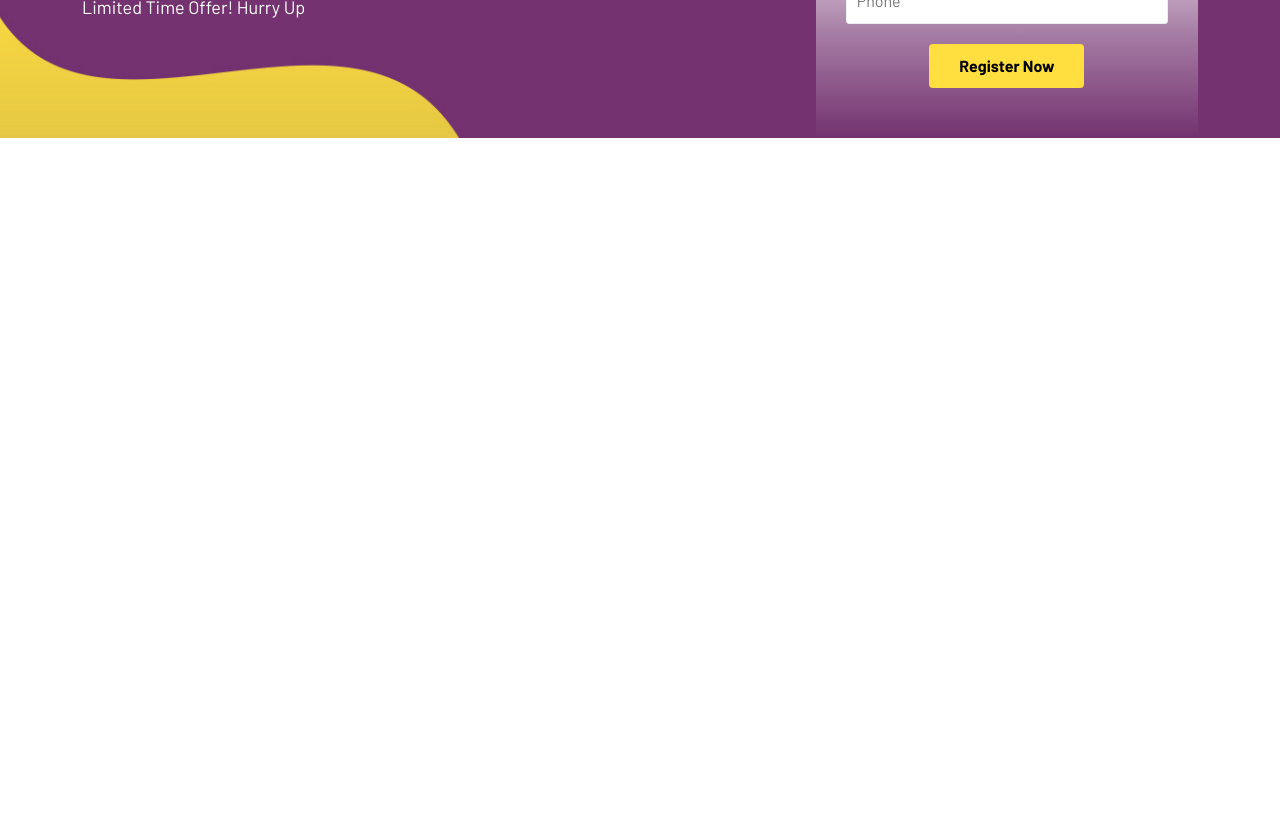
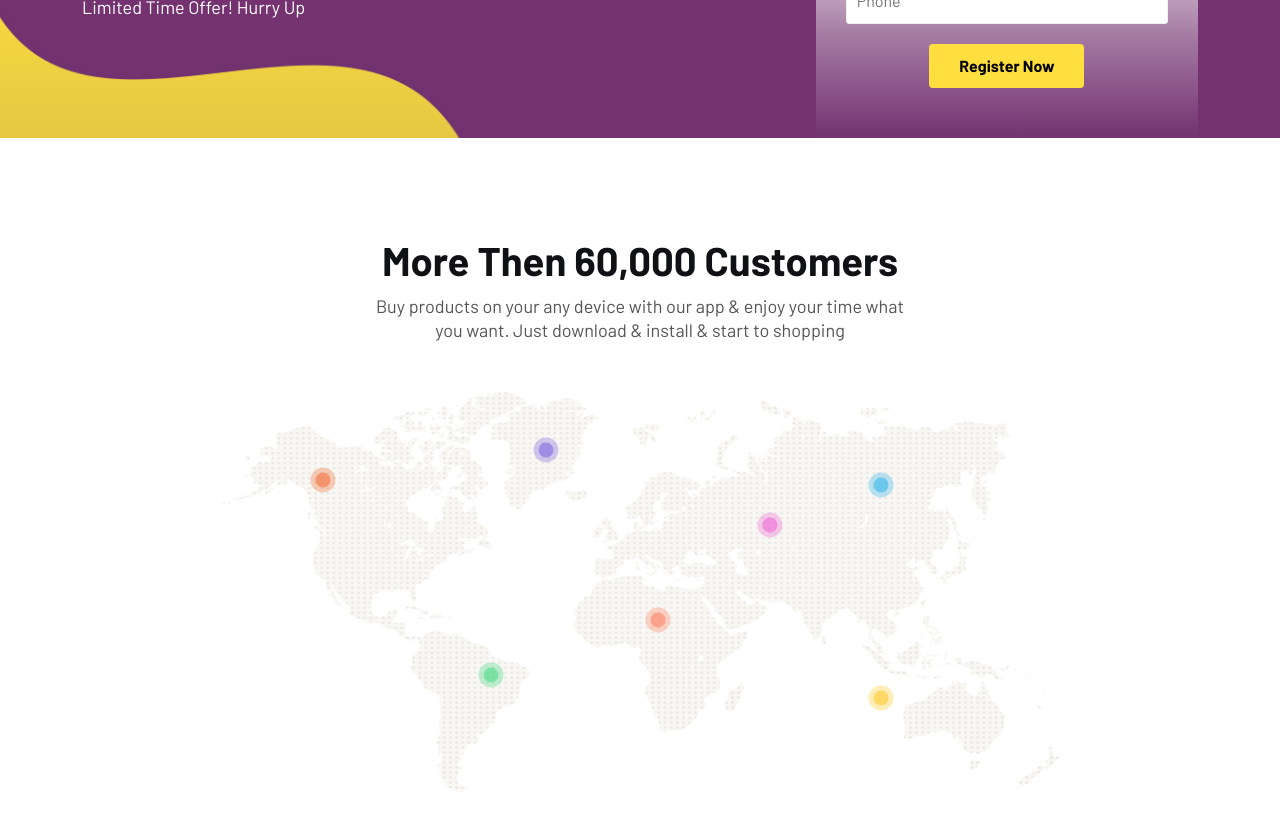
Before and after one commit to ReziMi/ecommerce-website, a React (Vite) app: page / in a window 1280 px wide. Shown: the part 3100-3928 px from the top of the page. Before the commit the page ends 3238 px from the top, so only its background shows below. Built offline with nearby package versions, Linux system fonts and the light colour scheme.

Commit message:
customers locations map added

```diff
--- a/src/home/Home.jsx
+++ b/src/home/Home.jsx
@@ -3,6 +3,7 @@
 import HomeCategory from "./HomeCategory";
 import CategoryShowCase from "./CategoryShowCase";
 import Register from "./Register";
+import LocationSpread from "./LocationSpread";
 
 function Home() {
   return (
@@ -11,6 +12,7 @@
       <HomeCategory />
       <CategoryShowCase/>
       <Register/>
+      <LocationSpread/>
     </div>
   );
 }
--- /dev/null
+++ b/src/home/LocationSpread.jsx
@@ -0,0 +1,78 @@
+import React from "react";
+import { Link } from "react-router-dom";
+
+const title = "More Then 60,000 Customers";
+
+const desc =
+  "Buy products on your any device with our app & enjoy your time what you want. Just download & install & start to shopping";
+
+const clientsList = [
+  {
+    imgUrl: "/src/assets/images/clients/avater.jpg",
+    imgAlt: "education thumb rajibraj91 rajibraj",
+    text: "Join with Us",
+  },
+  {
+    imgUrl: "/src/assets/images/clients/avater.jpg",
+    imgAlt: "education thumb rajibraj91 rajibraj",
+    text: "Join with Us",
+  },
+  {
+    imgUrl: "/src/assets/images/clients/avater.jpg",
+    imgAlt: "education thumb rajibraj91 rajibraj",
+    text: "Join with Us",
+  },
+  {
+    imgUrl: "/src/assets/images/clients/avater.jpg",
+    imgAlt: "education thumb rajibraj91 rajibraj",
+    text: "Join with Us",
+  },
+  {
+    imgUrl: "/src/assets/images/clients/avater.jpg",
+    imgAlt: "education thumb rajibraj91 rajibraj",
+    text: "Join with Us",
+  },
+  {
+    imgUrl: "/src/assets/images/clients/avater.jpg",
+    imgAlt: "education thumb rajibraj91 rajibraj",
+    text: "Join with Us",
+  },
+  {
+    imgUrl: "/src/assets/images/clients/avater.jpg",
+    imgAlt: "education thumb rajibraj91 rajibraj",
+    text: "Join with Us",
+  },
+];
+
+function LocationSpread() {
+  return (
+    <div className="clients-section style-2 padding-tb">
+      <div className="container">
+        <div className="section-header text-center">
+          <h2 className="title">{title}</h2>
+          <p>{desc}</p>
+        </div>
+
+        {/* main content */}
+        <div className="section-wrapper">
+          <div className="clients">
+            {clientsList.map((val, i) => {
+              return (
+                <div key={i} className="client-list">
+                  <Link to="/sign-up" className="client-content">
+                    <span>{val.text}</span>
+                  </Link>
+                  <div className="client-thumb">
+                    <img src={val.imgUrl} alt="" />
+                  </div>
+                </div>
+              );
+            })}
+          </div>
+        </div>
+      </div>
+    </div>
+  );
+}
+
+export default LocationSpread;
```
